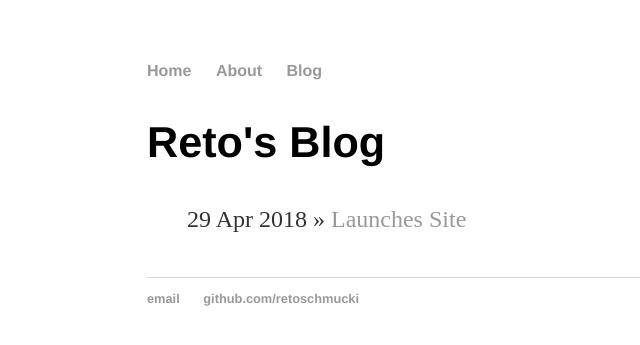
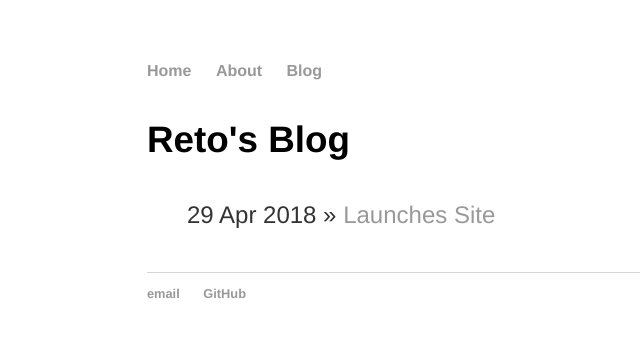
Before and after one commit to RetoSchmucki/RetoSchmucki.github.io, a Jekyll site: the page built from blog/index.html, in a window 1280 px wide. Shown: the top 345 px of the page, without its empty margins (45-685 px from the left). Built offline with Jekyll 4.4.1, drawn with Linux system fonts in a browser that asks for light colours.

Commit message:
play with font

```diff
--- a/_layouts/default.html
+++ b/_layouts/default.html
@@ -25,7 +25,7 @@
   <footer>
     <ul>
         <li><a href="mailto:retoschm@ceh.ac.uk">email</a></li>
-        <li><a href="https://github.com/retoschmucki">github.com/retoschmucki</a></li>
+        <li><a href="https://github.com/retoschmucki">GitHub</a></li>
     </ul>
   </footer>
   </body>
--- a/blog/index.html
+++ b/blog/index.html
@@ -2,7 +2,7 @@
 layout: default
 title: Reto's Blog
 ---
-	<h2>{{ page.title }}</h1>
+	<h3>{{ page.title }}</h1>
 	<ul class="posts">
 
 	  {% for post in site.posts %}
--- a/css/main.css
+++ b/css/main.css
@@ -17,7 +17,7 @@ nav ul li, footer ul li { display: inline; margin-right: 20px; }
 footer { border-top: 1px solid #d5d5d5; font-size: .8em; }
 
 /* Blog */
-ul.posts { margin: 20px auto 40px; font-size: 1.5em; }
+ul.posts { margin: 20px auto 40px; font-size: 1.5em; font-family: 'Helvetica', 'Arial', 'Sans-Serif';  }
 ul.posts li { list-style: none; }
 
 /* CV */
```
